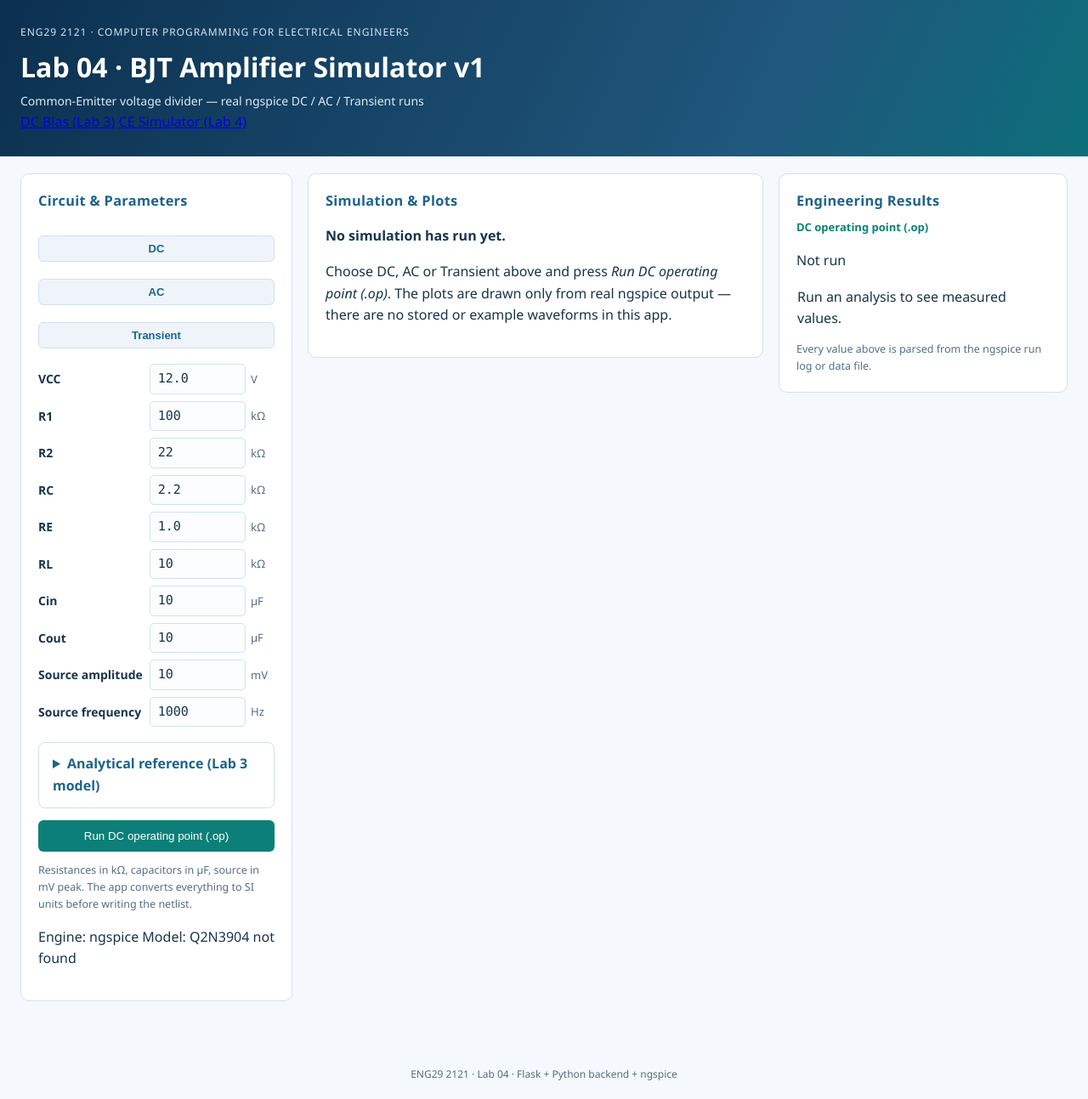
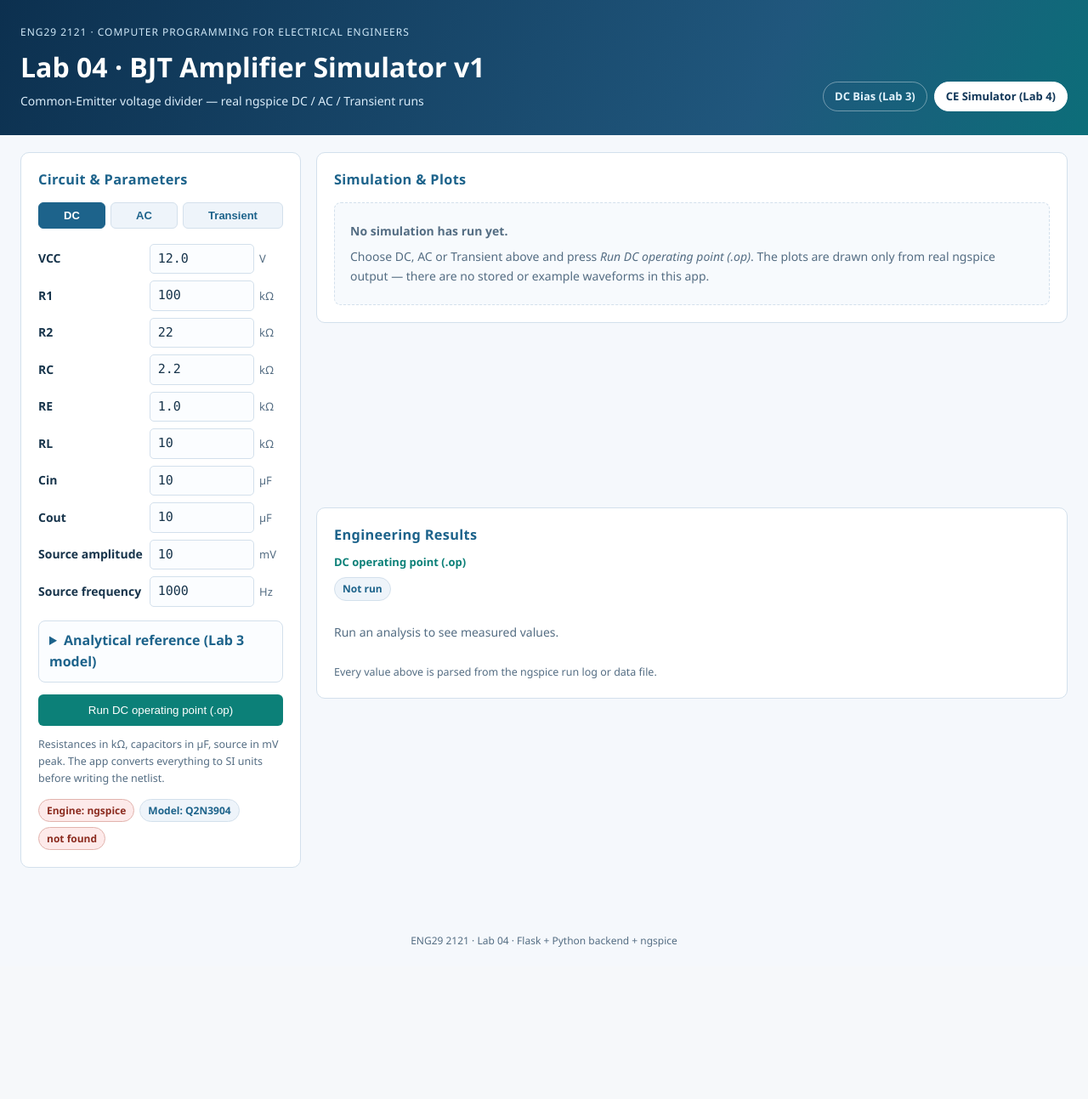
Before and after one commit to thiphysinghkvtiyaphrn-hub/BJT-DC-Bias-Web-App, a Flask app: page /simulator in a window 1280 px wide. Shown: the whole page at 85% size. After the commit the page ends 1114 px from the top, so only its background shows below. Run offline with Flask 3, Linux system fonts and the light colour scheme.

Commit message:
Update style.css

```diff
--- a/static/style.css
+++ b/static/style.css
@@ -228,8 +228,187 @@ footer {
   .panel:first-child { grid-column: 1 / -1; }
 }
 
+/* Simulator layout: inputs on the left, the plot gets the wide column so its
+   axis labels stay legible, results underneath the plot. */
+.grid-sim {
+  grid-template-columns: 330px minmax(0, 1fr);
+}
+
+.grid-sim .panel-inputs { grid-column: 1; grid-row: 1 / span 2; }
+.grid-sim .panel-chart { grid-column: 2; grid-row: 1; }
+.grid-sim .panel-results { grid-column: 2; grid-row: 2; }
+
+@media (max-width: 1080px) {
+  .grid-sim { grid-template-columns: 1fr; }
+  .grid-sim .panel-inputs,
+  .grid-sim .panel-chart,
+  .grid-sim .panel-results { grid-column: auto; grid-row: auto; }
+}
+
 @media (max-width: 720px) {
   .grid { grid-template-columns: 1fr; }
   main { padding: 16px; }
   .panel:first-child { grid-column: auto; }
 }
+
+/* ---------------------------------------------------------------------------
+   Lab 04 · CE amplifier simulator
+   --------------------------------------------------------------------------- */
+
+.masthead-inner {
+  display: flex;
+  flex-wrap: wrap;
+  gap: 16px;
+  justify-content: space-between;
+  align-items: flex-end;
+}
+
+.site-nav { display: flex; flex-wrap: wrap; gap: 8px; }
+
+.site-nav a {
+  padding: 6px 13px;
+  font-size: 13px;
+  font-weight: 600;
+  color: #e2f2fb;
+  text-decoration: none;
+  border: 1px solid rgba(255, 255, 255, 0.38);
+  border-radius: 999px;
+}
+
+.site-nav a:hover { background: rgba(255, 255, 255, 0.14); }
+
+.site-nav a[aria-current="page"] {
+  background: #fff;
+  color: var(--navy);
+  border-color: #fff;
+}
+
+button.mode-tab {
+  flex: 1 1 auto;
+  width: auto;
+  margin: 0;
+  padding: 7px 10px;
+  font: 600 13px/1.3 inherit;
+  color: var(--blue);
+  background: #eef4fa;
+  border: 1px solid var(--line);
+  border-radius: 6px;
+  cursor: pointer;
+}
+
+button.mode-tab:hover { background: #e2edf7; }
+
+button.mode-tab.is-active {
+  color: #fff;
+  background: var(--blue);
+  border-color: var(--blue);
+}
+
+.badge {
+  display: inline-block;
+  padding: 3px 9px;
+  font-size: 12px;
+  font-weight: 600;
+  color: var(--blue);
+  background: #eef4fa;
+  border: 1px solid var(--line);
+  border-radius: 999px;
+}
+
+.badge-ok { color: #14603a; background: var(--ok-bg); border-color: #a8dcc0; }
+.badge-bad { color: #8c2c20; background: var(--bad-bg); border-color: #e2b3ad; }
+
+.engine-line {
+  display: flex;
+  flex-wrap: wrap;
+  gap: 6px;
+  margin: 14px 0 0;
+}
+
+.run-status { display: flex; flex-wrap: wrap; gap: 6px; margin: -4px 0 12px; }
+
+.chart { display: block; width: 100%; height: auto; }
+
+.placeholder {
+  padding: 22px 18px;
+  background: #f7fafd;
+  border: 1px dashed var(--line);
+  border-radius: 8px;
+  color: var(--muted);
+  font-size: 14px;
+}
+
+.placeholder p { margin: 0 0 8px; }
+.placeholder p:last-child { margin-bottom: 0; }
+
+.subhead {
+  margin: 20px 0 8px;
+  font-size: 13px;
+  font-weight: 700;
+  letter-spacing: 0.04em;
+  text-transform: uppercase;
+  color: var(--blue);
+}
+
+.compare { font-size: 13px; }
+.compare th, .compare td {
+  padding: 6px 6px;
+  border-bottom: 1px solid #eef3f8;
+  text-align: right;
+}
+.compare thead th {
+  font-size: 11.5px;
+  font-weight: 600;
+  color: var(--muted);
+  text-transform: uppercase;
+  letter-spacing: 0.04em;
+}
+.compare tbody th { text-align: left; font-weight: 600; color: var(--ink); }
+.compare td { font-family: Consolas, Menlo, monospace; }
+
+.results td.empty {
+  padding: 14px 0;
+  color: var(--muted);
+  font-size: 14px;
+  text-align: left;
+}
+
+.details.inline { margin: 12px 0 0; padding: 10px 12px; background: #fbfdff; }
+.details.inline .inputs th { font-size: 13px; }
+.details.inline .hint { margin-top: 8px; }
+
+.provenance {
+  display: grid;
+  grid-template-columns: 120px 1fr;
+  gap: 6px 14px;
+  margin: 12px 0;
+  font-size: 13.5px;
+}
+
+.provenance dt { font-weight: 600; color: var(--blue); }
+.provenance dd { margin: 0; overflow-wrap: anywhere; }
+
+pre.code {
+  margin: 0 0 6px;
+  padding: 12px 14px;
+  font: 12.5px/1.55 Consolas, Menlo, monospace;
+  color: #23384a;
+  background: #f4f8fb;
+  border: 1px solid var(--line);
+  border-radius: 8px;
+  overflow-x: auto;
+  max-height: 340px;
+}
+
+code {
+  font-family: Consolas, Menlo, monospace;
+  font-size: 0.92em;
+  background: #eef3f8;
+  padding: 1px 4px;
+  border-radius: 3px;
+}
+
+@media (max-width: 720px) {
+  .provenance { grid-template-columns: 1fr; gap: 2px; }
+  .compare { font-size: 12px; }
+}
```
